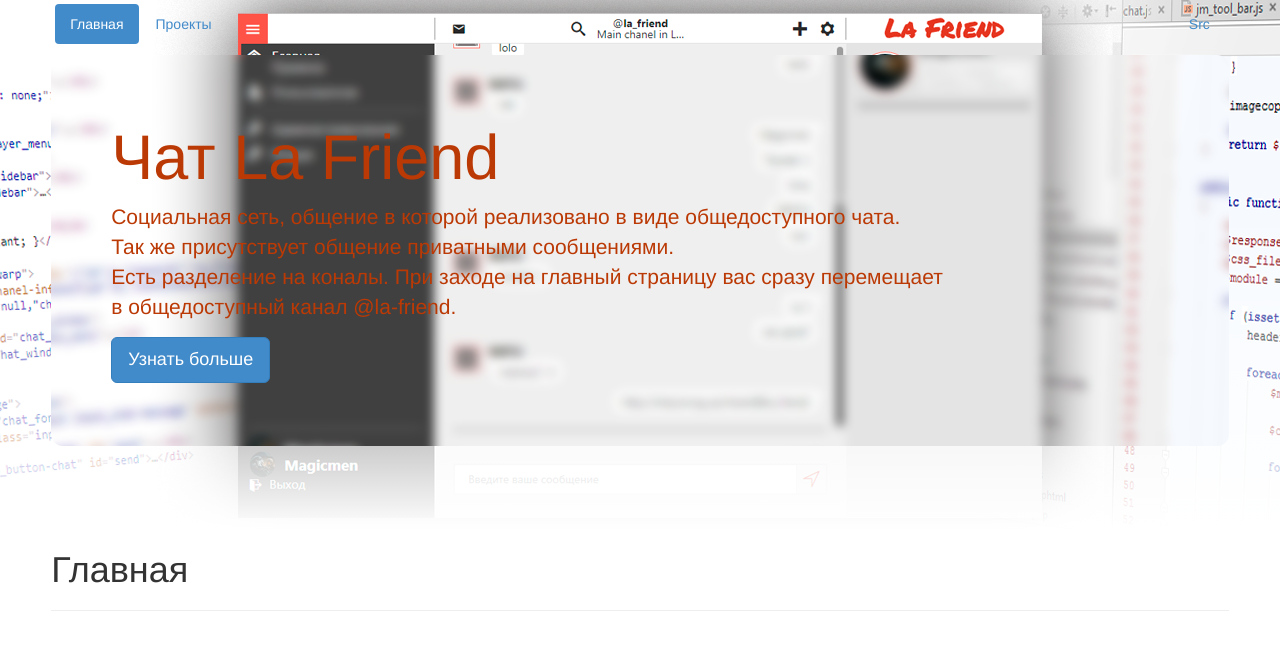
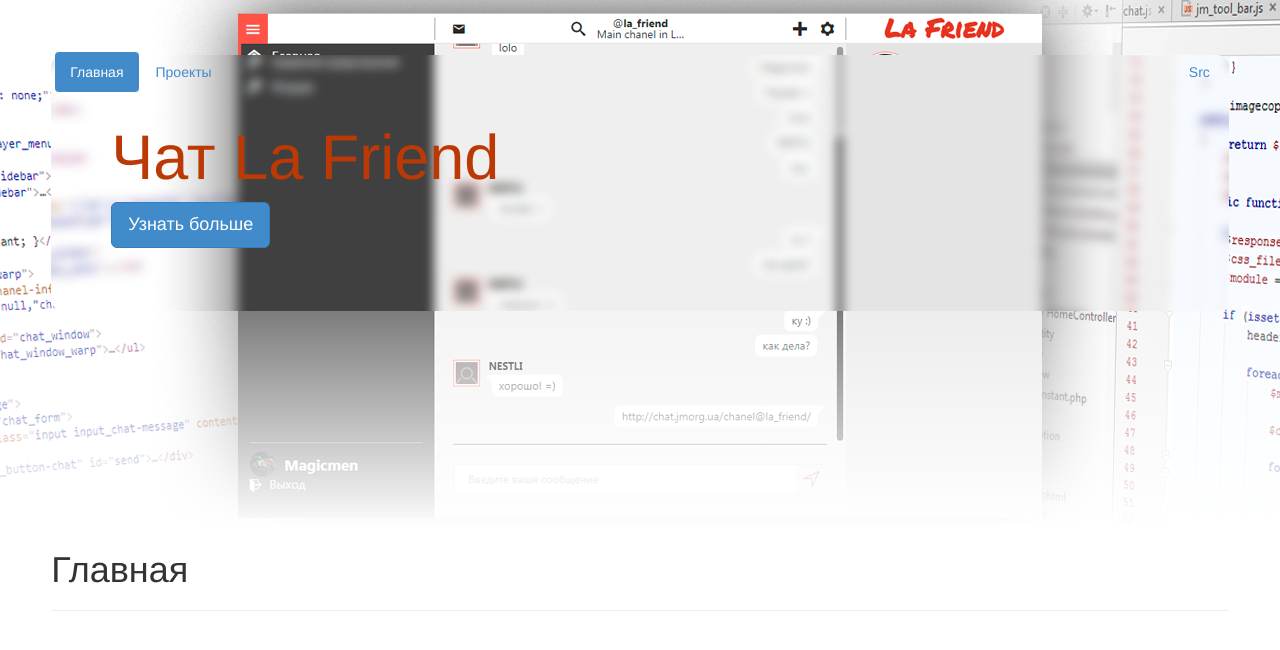
Before and after one commit to jm-organization/jm-organization.github.io, a Jekyll site: the page built from index.html, in a window 1280 px wide and 900 px high. Shown: the top 650 px of the window. Built offline with Jekyll 4.4.1, drawn with Linux system fonts in a browser that asks for light colours.

Commit message:
backend::Изменён фон у навигационного меню

```diff
--- a/_includes/jm_header.html
+++ b/_includes/jm_header.html
@@ -3,12 +3,6 @@
 <div class="jm-preview">
 	<div class="jumbotron page-width">
 		<h1>Чат La Friend</h1>
-		<p>
-			Социальная сеть, общение в которой реализовано в виде общедоступного чата.<br>
-			Так же присутствует общение приватными сообщениями.<br>
-			Есть разделение на коналы. При заходе на главный страницу вас сразу перемещает<br>
-			в общедоступный канал @la-friend.
-		</p>
 		<p><a href="/projects/la-friend" class="btn btn-primary btn-lg" role="button">Узнать больше</a></p>
 	</div>
 </div>
@@ -16,6 +10,8 @@
 <div class="jm-layer2" ></div>
 
 <div class="navigation" id="navigation" >
+	<div class="jm-layer" ></div>
+
 	<nav class="nav nav-pills page-width" >
 		{% include jm_navigation.html %}
 	</nav>
```
